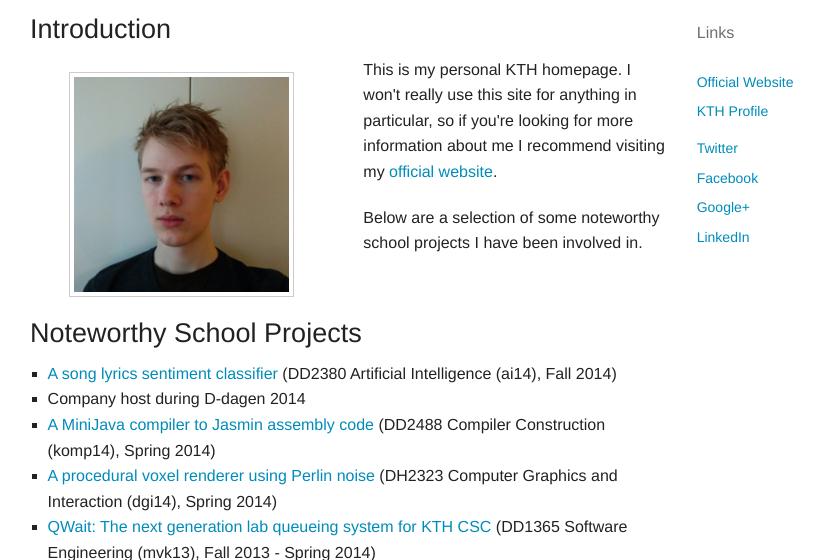
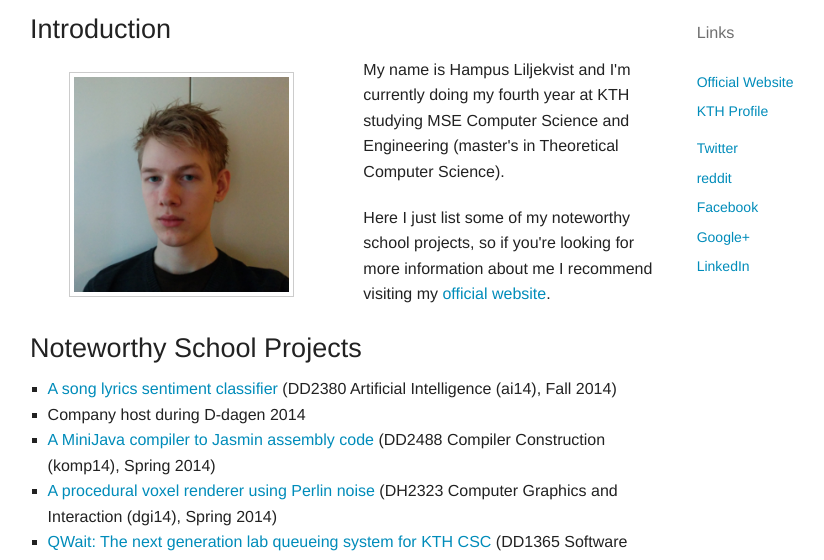
Before and after one commit to hlilje/kth-homepage, a PHP site: page / in a window 1280 px wide. Shown: the part 113-673 px from the top of the page, without its empty margins (125-949 px from the left). Run offline with PHP 8.4, Linux system fonts and the light colour scheme.

Commit message:
Update info

```diff
--- a/index.php
+++ b/index.php
@@ -38,10 +38,12 @@
               </div>
               <div class="medium-6 columns collapse">
                 <p>
-                  This is my personal KTH homepage. I won't really use this site for anything in particular,
+                  My name is Hampus Liljekvist and I'm currently doing my fourth year at KTH studying MSE Computer Science and Engineering (master's in Theoretical Computer Science).
+                </p>
+                <p>
+                  Here I just list some of my noteworthy school projects,
                   so if you're looking for more information about me I recommend visiting my <a href="http://hlilje.com/">official website</a>.
                 </p>
-                <p>Below are a selection of some noteworthy school projects I have been involved in.</p>
               </div>
             </div>
           </article>
@@ -68,6 +70,7 @@
             <li><a href="https://www.kth.se/profile/hlilje/">KTH Profile</a></li>
             <li class="divider"></li>
             <li><a href="https://twitter.com/hlilje">Twitter</a></li>
+            <li><a href="https://www.reddit.com/user/Superkargoeren/">reddit</a></li>
             <li><a href="https://www.facebook.com/hampusliljekvist">Facebook</a></li>
             <li><a href="https://plus.google.com/+HampusLiljekvist">Google+</a></li>
             <li><a href="https://www.linkedin.com/pub/hampus-liljekvist/46/72/902">LinkedIn</a></li>
```
